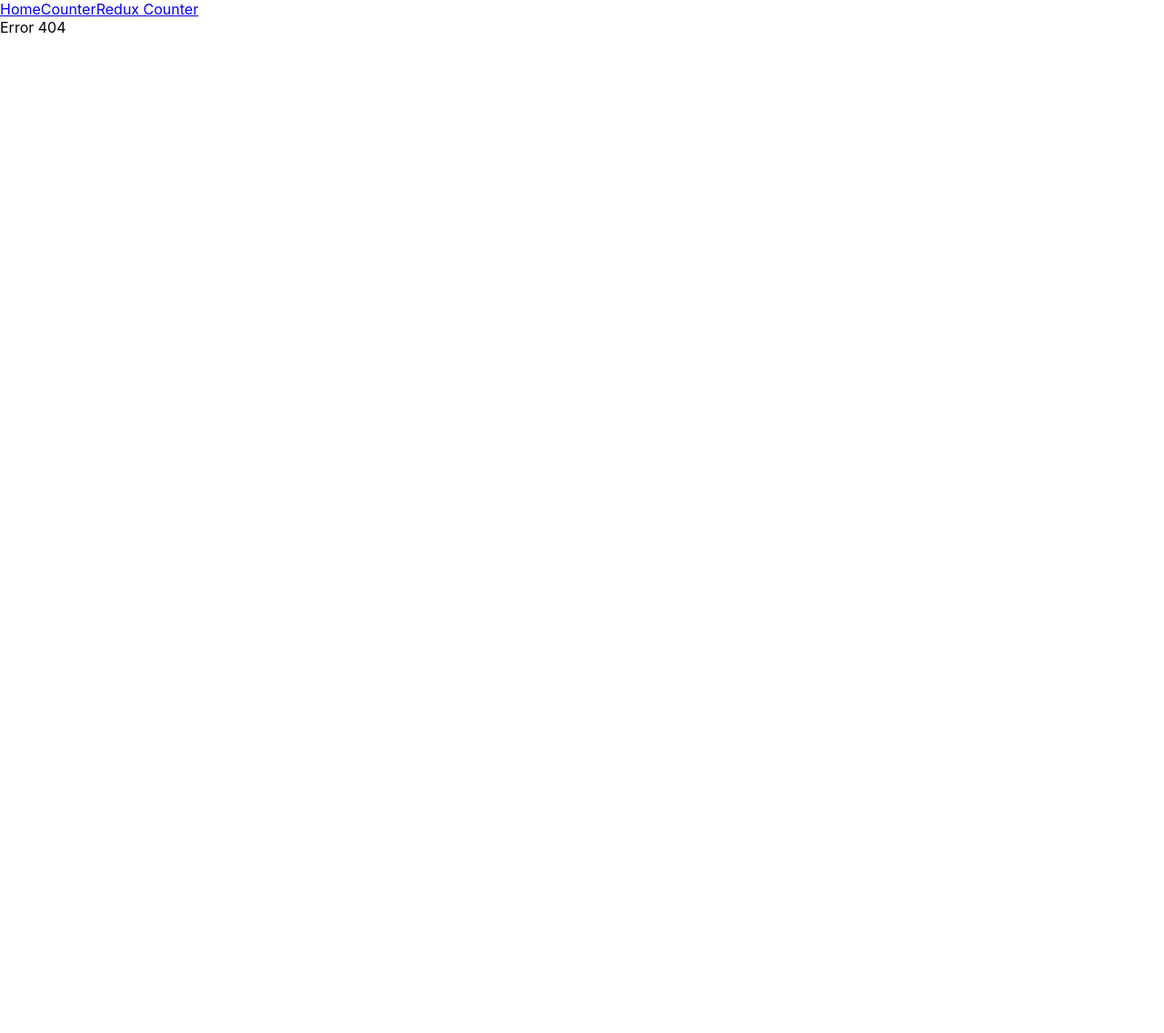
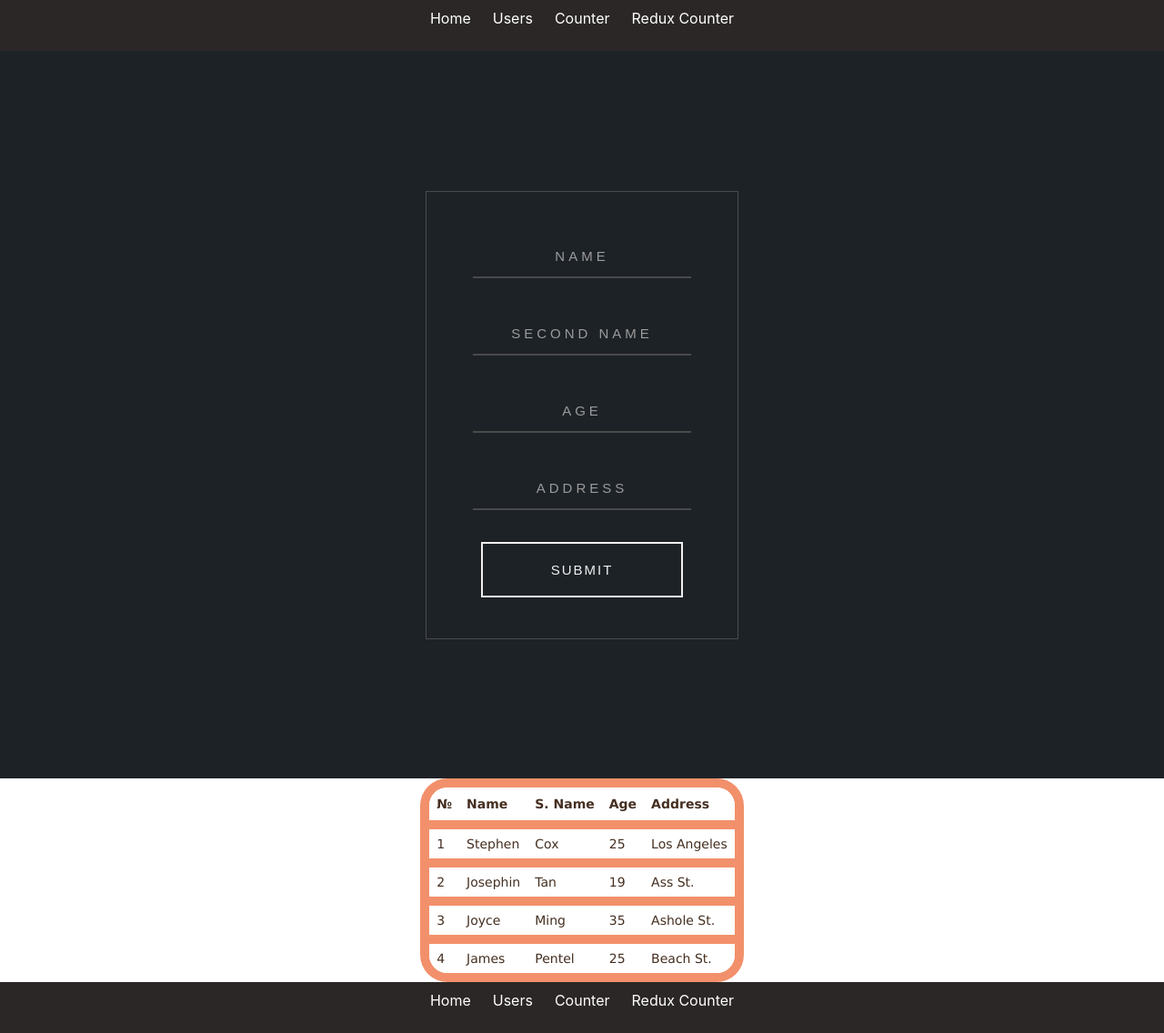
Before and after one commit to LuciusSnake/react-redux-saga, a React (Create React App) app: page /users in a window 1280 px wide. Before the commit this address had no page. Shown: the whole page at 91% size. Before the commit the page ends 800 px from the top, so only its background shows below. Built offline with nearby package versions, Linux system fonts and the light colour scheme.

Commit message:
Add new page Users

```diff
--- a/src/App.js
+++ b/src/App.js
@@ -7,6 +7,7 @@ import Header from "./components/Header";
 import RouteComponent from "./components/RouteComponent";
 
 import { createReduxStore } from "./redux/store";
+import Footer from "./components/Footer";
 
 
 function App() {
@@ -15,6 +16,7 @@ function App() {
       <BrowserRouter>
         <Header />
         <RouteComponent />
+        <Footer />
       </BrowserRouter>
     </Provider>
   );
--- /dev/null
+++ b/src/components/Footer/index.jsx
@@ -0,0 +1,21 @@
+import React from 'react'
+import { Link } from 'react-router-dom'
+
+import style from "./style.module.scss"
+
+function Footer() {
+  return (
+    <footer className={style.footer}>
+        <nav className={style.nav}>
+            <ul className={style.ul}>
+            <li><Link className={style.link} to="/">Home</Link></li>
+            <li><Link className={style.link} to="users">Users</Link></li>
+            <li><Link className={style.link} to="counter">Counter</Link></li>
+            <li><Link className={style.link} to="redux-counter">Redux Counter</Link></li>
+            </ul>
+        </nav>
+    </footer>
+  )
+}
+
+export default Footer
--- /dev/null
+++ b/src/components/Footer/style.module.scss
@@ -0,0 +1,30 @@
+.footer {
+    .nav {
+        color:#eee;
+        background: #2b2726;
+        padding-bottom: 1em;
+        text-align: center;
+
+        .ul {
+            margin: 0;
+            padding: 0;
+            list-style: none;
+            overflow: hidden;
+
+                li {
+                    display: inline;
+
+                    .link {
+                        color:#fff;
+                        padding: 0.75em;
+                        text-decoration: none;
+                        line-height: 2.5;
+                    }
+
+                    .link:hover {
+                        text-decoration: underline;
+                    }
+                }
+        }
+    }
+}
--- /dev/null
+++ b/src/components/Form/index.jsx
@@ -0,0 +1,33 @@
+import React from 'react'
+
+import style from "./style.module.scss"
+
+function Form() {
+  return (
+    <div className={style.formWrapper}>
+        <div className={style.container}>
+            <form>
+                <label>
+                    <input name="name" id="name" type="text" required />
+                    <div className={style.labelText}>Name</div>
+                </label>
+                <label>
+                    <input name="secondName" id="secondName" type="text" required />
+                    <div className={style.labelText}>Second Name</div>
+                </label>
+                <label>
+                    <input type="text" name="age" id="age" required />
+                    <div className={style.labelText}>Age</div>
+                </label>
+                <label>
+                    <input type="text" name="address" id="address" required />
+                    <div className={style.labelText}>Address</div>
+                </label>
+                <button type="submit" value="Submit">Submit</button>
+            </form>
+        </div>
+    </div>
+  )
+}
+
+export default Form
--- /dev/null
+++ b/src/components/Form/style.module.scss
@@ -0,0 +1,96 @@
+.formWrapper {
+    background-color: #1d2227;
+    height: 100vh;
+    font-family: 'Montserrat', sans-serif;
+
+    .container {
+        height: 100%;
+        display: flex;
+        align-items: center;
+        justify-content: center;
+
+        form {
+            text-align: center;
+            border: 1px solid #4A4A4A;
+            padding: 30px;
+
+            label {
+                display: block;
+                letter-spacing: 4px;
+                padding-top: 30px;
+                text-align: center;
+            }
+
+            label .labelText {
+                color: #9B9B9B;
+                cursor: text;
+                font-size: 15px;
+                line-height: 20px;
+                text-transform: uppercase;
+                -moz-transform: translateY(-34px);
+                -ms-transform: translateY(-34px);
+                -webkit-transform: translateY(-34px);
+                transform: translateY(-34px);
+                transition: all 0.3s;
+            }
+            /* анимация смещения и изменения цвета текста label */
+            label input:focus + .labelText {
+                color: #F0F0F0;
+                font-size: 13px;
+                margin-top: 10px;
+                -moz-transform: translateY(-74px);
+                -ms-transform: translateY(-74px);
+                -webkit-transform: translateY(-74px);
+                transform: translateY(-74px);
+            }
+
+            label input {
+                background-color: transparent;
+                border: 0;
+                border-bottom: 2px solid #4A4A4A;
+                color: white;
+                font-size: 20px;
+                letter-spacing: 1px;
+                outline: 0;
+                padding: 5px 20px;
+                text-align: center;
+                transition: all 0.3s;
+                width: 200px;
+            }/* анимация, когда пользователь кликает по полю ввода */
+
+            label input:focus {
+                max-width: 100%;
+                width: 400px;
+            }
+
+            label input:valid + .labelText {
+                font-size: 13px;
+                -moz-transform: translateY(-74px);
+                -ms-transform: translateY(-74px);
+                -webkit-transform: translateY(-74px);
+                transform: translateY(-74px);
+            }
+
+            button {
+                background: transparent;
+                color: #F0F0F0;
+                border: 2px solid #F0F0F0;
+                font-size: 15px;
+                letter-spacing: 2px;
+                padding: 20px 75px;
+                text-transform: uppercase;
+                cursor: pointer;
+                display: inline-block;
+                margin: 15px 30px;
+                -webkit-transition: all 0.4s;
+                -moz-transition: all 0.4s;
+                transition: all 0.4s;
+            }
+
+            button:hover, button:focus {
+                background-color: white;
+                color: #333333;
+            }
+        }
+    }
+}
--- a/src/components/Header/index.jsx
+++ b/src/components/Header/index.jsx
@@ -1,13 +1,20 @@
 import React from 'react'
 import { Link } from "react-router-dom";
 
+import style from "./style.module.scss"
+
 const Header = () => {
   return (
-    <nav>
-      <Link to="/">Home</Link>
-      <Link to="counter">Counter</Link>
-      <Link to="redux-counter">Redux Counter</Link>
-    </nav>
+    <header className={style.header}>
+      <nav className={style.nav}>
+        <ul className={style.ul}>
+          <li><Link className={style.link} to="/">Home</Link></li>
+          <li><Link className={style.link} to="users">Users</Link></li>
+          <li><Link className={style.link} to="counter">Counter</Link></li>
+          <li><Link className={style.link} to="redux-counter">Redux Counter</Link></li>
+        </ul>
+      </nav>
+    </header>
   );
 };
 
--- /dev/null
+++ b/src/components/Header/style.module.scss
@@ -0,0 +1,32 @@
+.header {
+    .nav {
+        color:#eee;
+        background: #2b2726;
+        padding-bottom: 1em;
+        text-align: center;
+
+        .ul {
+            margin: 0;
+            padding: 0;
+            list-style: none;
+            overflow: hidden;
+
+                li {
+                    display: inline;
+
+                    .link {
+                        color:#fff;
+                        padding: 0.75em;
+                        text-decoration: none;
+                        line-height: 2.5;
+                    }
+
+                    .link:hover {
+                        text-decoration: underline;
+                    }
+                }
+        }
+
+
+    }
+}
--- a/src/components/RouteComponent.jsx
+++ b/src/components/RouteComponent.jsx
@@ -4,6 +4,7 @@ import Main from '../pages/Main';
 import Counter from '../pages/Counter';
 import Error404 from "../pages/404";
 import ReduxCounter from '../pages/ReduxCounter';
+import Users from '../pages/Users';
 
 const RouteComponent = () => {
   return (
@@ -11,6 +12,7 @@ const RouteComponent = () => {
       <Route path={"/"} element={<Main />} />
       <Route path={"/counter"} element={<Counter />} />
       <Route path={"/redux-counter"} element={<ReduxCounter />} />
+      <Route path={"/users"} element={<Users />} />
       <Route path={"*"} element={<Error404 />} />
     </Routes>
   );
--- /dev/null
+++ b/src/components/Table/index.jsx
@@ -0,0 +1,49 @@
+import React from 'react'
+
+import style from "./style.module.scss"
+
+function Table() {
+  return (
+        <div className={style.tableWrapper}>
+            <table className={style.table}>
+                <tr>
+                    <th>№</th>
+                    <th>Name</th>
+                    <th>S. Name</th>
+                    <th>Age</th>
+                    <th>Address</th>
+                </tr>
+                <tr>
+                    <td>1</td>
+                    <td>Stephen</td>
+                    <td>Cox</td>
+                    <td>25</td>
+                    <td>Los Angeles</td>
+                </tr>
+                <tr>
+                    <td>2</td>
+                    <td>Josephin</td>
+                    <td>Tan</td>
+                    <td>19</td>
+                    <td>Ass St.</td>
+                </tr>
+                <tr>
+                    <td>3</td>
+                    <td>Joyce</td>
+                    <td>Ming</td>
+                    <td>35</td>
+                    <td>Ashole St.</td>
+                </tr>
+                <tr>
+                    <td>4</td>
+                    <td>James</td>
+                    <td>Pentel</td>
+                    <td>25</td>
+                    <td>Beach St.</td>
+                </tr>
+            </table>
+        </div>
+    )
+}
+
+export default Table
--- /dev/null
+++ b/src/components/Table/style.module.scss
@@ -0,0 +1,42 @@
+.tableWrapper {
+    display: flex;
+    justify-content: center;
+    margin: 10px 0;
+
+    .table {
+        font-family: "Lucida Sans Unicode", "Lucida Grande", Sans-Serif;
+        font-size: 14px;
+        text-align: left;
+        border-collapse: collapse;
+        border-radius: 20px;
+        box-shadow: 0 0 0 10px #F2906B;
+        color: #452F21;
+
+        th {
+            padding: 10px 8px;
+            background: white;
+            }
+
+        th:first-child {
+            border-top-left-radius: 20px;
+            }
+
+        th:last-child {
+            border-top-right-radius: 20px;
+            }
+
+        td {
+            border-top: 10px solid #F2906B;
+            padding: 8px;
+            background: white;
+            }
+
+        td:first-child {
+        border-bottom-left-radius: 20px;
+        }
+
+        td:last-child {
+        border-bottom-right-radius: 20px;
+        }
+    }
+}
--- /dev/null
+++ b/src/pages/Users.jsx
@@ -0,0 +1,14 @@
+import React from 'react'
+import Form from '../components/Form';
+import Table from '../components/Table';
+
+const Users = () => {
+  return (
+    <div>
+        <Form />
+        <Table />
+    </div>
+  )
+};
+
+export default Users;
```
